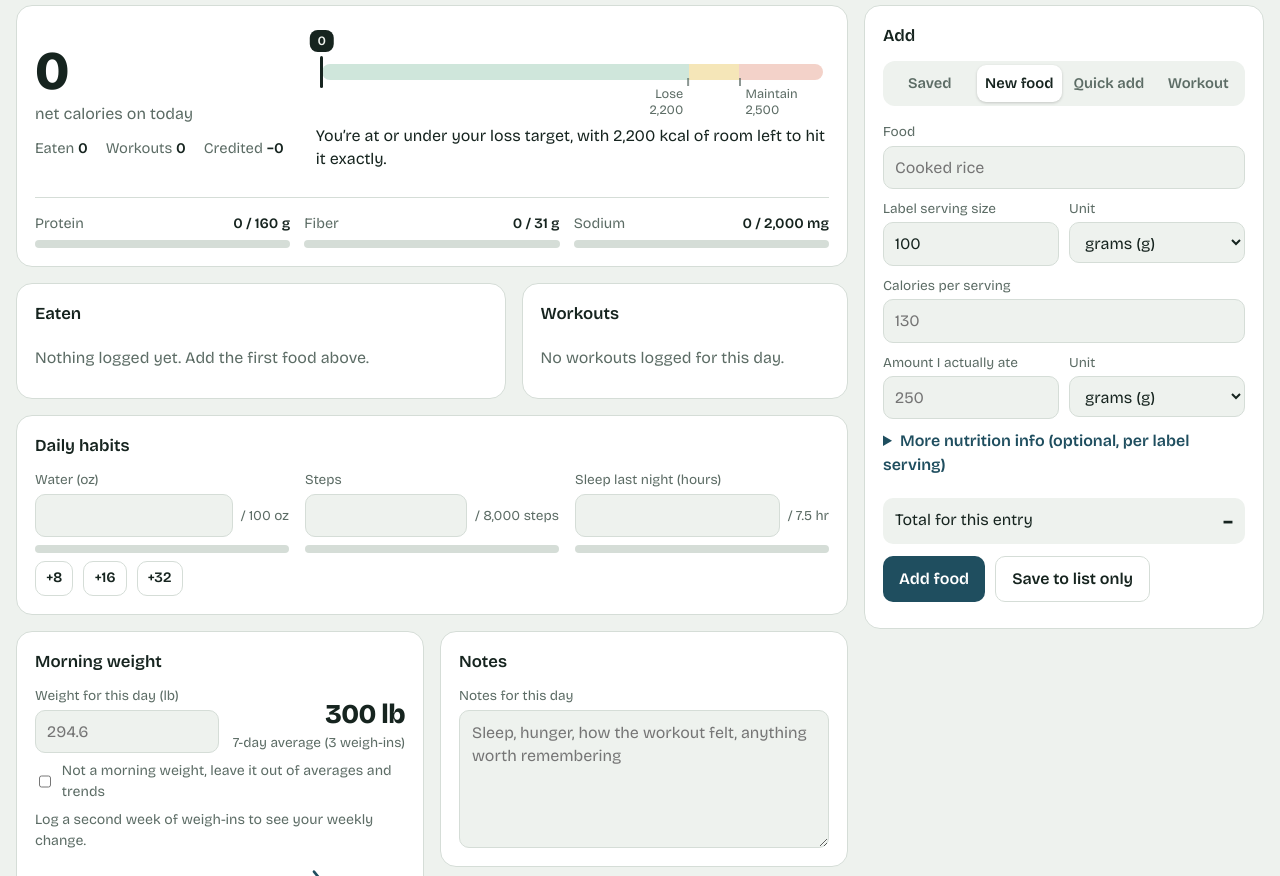
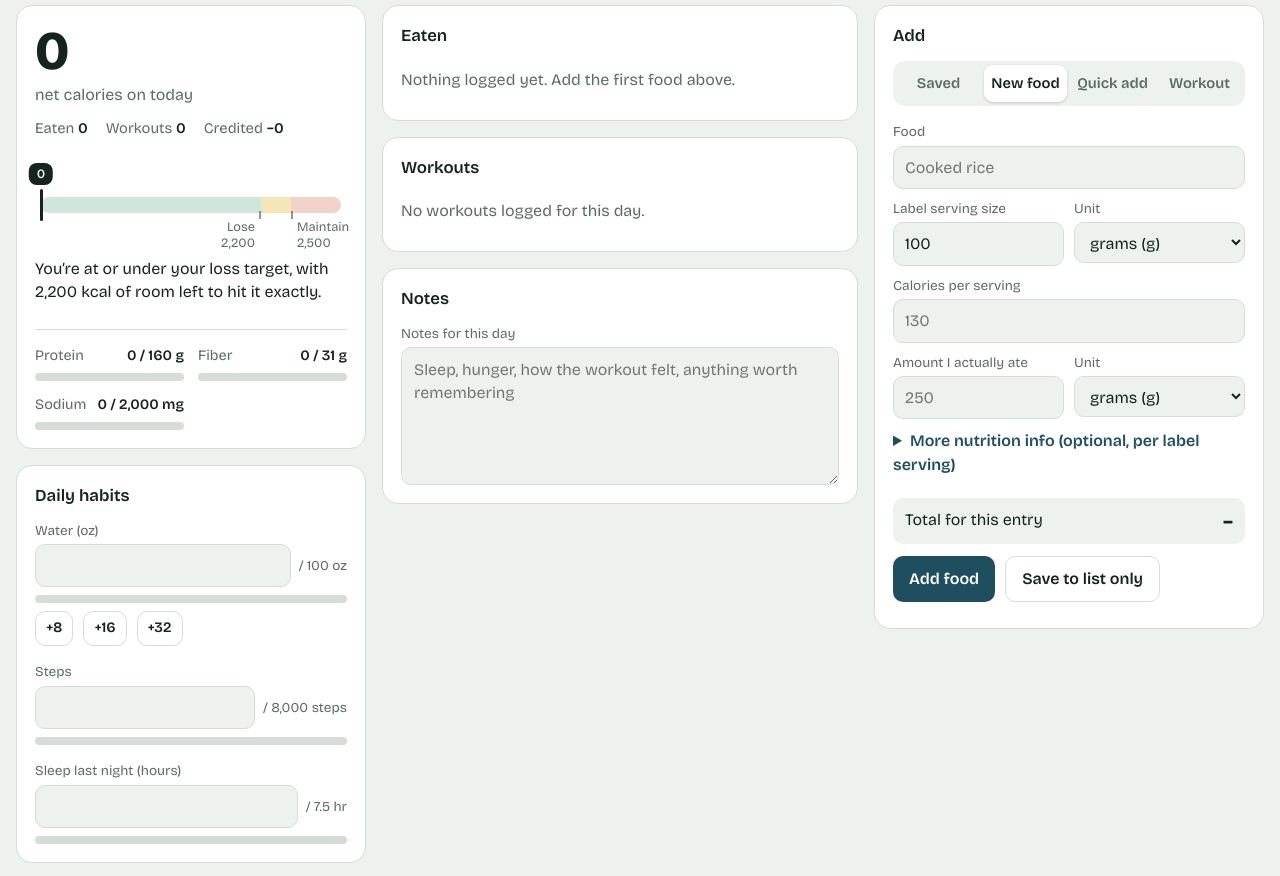
Before and after one commit to Nodboyd/calorie-tracker, a plain HTML site: page index.html in a window 1280 px wide. Shown: the part 62-938 px from the top of the page. Drawn offline with nearby package versions, Linux system fonts and the light colour scheme.

Commit message:
Refactor layout and update HTML structure

```diff
--- a/index.html
+++ b/index.html
@@ -12,7 +12,7 @@ padding-top:env(safe-area-inset-top,0px);color-scheme:light}
 :root[data-theme="dark"]{--bg:#101815;--surface:#18231F;--ink:#E7EFEA;--muted:#9AABA3;--line:#2B3A34;--go:#52B98B;--go-t:#1F3A30;--mid:#E5B93F;--mid-t:#3D3517;--over:#E4745D;--over-t:#43231C;--accent:#7FC1D6;--accent-ink:#0E1A1E;color-scheme:dark}
 *,*::before,*::after{box-sizing:border-box}
 body{margin:0;background:var(--bg);color:var(--ink);font-family:"Bricolage Grotesque",system-ui,-apple-system,"Segoe UI",sans-serif;font-size:16px;line-height:1.45}
-.wrap{max-width:1280px;margin:0 auto;padding:14px 16px calc(90px + env(safe-area-inset-bottom,0px))}
+.wrap{max-width:1600px;margin:0 auto;padding:14px 16px calc(90px + env(safe-area-inset-bottom,0px))}
 .top{display:flex;flex-wrap:wrap;gap:10px;align-items:center;justify-content:space-between;margin-bottom:14px}
 h1{font-size:1.35rem;font-weight:800;margin:0;letter-spacing:-.02em}
 h2{font-size:1.05rem;font-weight:600;margin:0}
@@ -142,6 +142,21 @@ li>div:last-child{display:flex;align-items:center;gap:4px;flex-shrink:0;white-sp
 .chart .raw{stroke:var(--muted);stroke-width:1;opacity:.6}
 .chart .ma{stroke:var(--accent);stroke-width:2.5}
 .chart circle{fill:var(--muted)}
+.col,.cl,.cm{display:contents}
+#pHero{order:1}#pEat{order:2}#pEx{order:3}#pHab{order:4}#pWt{order:5}#pNote{order:6}
+@media (min-width:900px){
+  .cl>.panel,.cm>.panel{grid-column:1}
+  .side{grid-column:2;grid-row:1/span 6}
+}
+@media (min-width:1200px){
+  .layout{grid-template-columns:350px minmax(0,1fr) 390px}
+  .cl,.cm{display:grid;gap:16px;align-content:start;min-width:0}
+  .cl>.panel,.cm>.panel{grid-column:auto}
+  .cl{grid-column:1}.cm{grid-column:2}
+  .side{grid-column:3;grid-row:1}
+  .cl .hero{grid-template-columns:minmax(0,1fr)}
+  .habits{grid-template-columns:minmax(0,1fr)}
+}
 @media (prefers-reduced-motion:reduce){.fill,.pin,.side{transition:none}}
 </style>
 </head>
@@ -212,7 +227,8 @@ li>div:last-child{display:flex;align-items:center;gap:4px;flex-shrink:0;white-sp
 </section>
 <div class="layout">
   <main class="col">
-    <section class="panel hero" aria-live="polite">
+    <div class="cl">
+<section class="panel hero" id="pHero" aria-live="polite">
       <div>
         <div class="big"><span class="n" id="net">0</span></div>
         <div class="u">net calories on <span id="dayLabel"></span></div>
@@ -231,11 +247,7 @@ li>div:last-child{display:flex;align-items:center;gap:4px;flex-shrink:0;white-sp
       </div>
       <div class="nuts" id="nuts"></div>
     </section>
-    <div class="logs">
-      <section class="panel"><h2>Eaten</h2><ul id="foodList2"></ul></section>
-      <section class="panel"><h2>Workouts</h2><ul id="exList"></ul></section>
-    </div>
-    <section class="panel">
+<section class="panel" id="pHab">
       <h2>Daily habits</h2>
       <div class="habits">
         <div><label for="waterIn">Water (oz)</label>
@@ -250,8 +262,7 @@ li>div:last-child{display:flex;align-items:center;gap:4px;flex-shrink:0;white-sp
           <div class="pb"><i id="sleepBar"></i></div></div>
       </div>
     </section>
-    <div class="logs even">
-      <section class="panel">
+<section class="panel" id="pWt">
         <h2>Morning weight</h2>
         <div class="wrow">
           <div><label for="wt">Weight for this day (lb)</label><input id="wt" type="number" min="0" step="0.1" inputmode="decimal" placeholder="294.6"></div>
@@ -261,7 +272,11 @@ li>div:last-child{display:flex;align-items:center;gap:4px;flex-shrink:0;white-sp
         <p class="note" id="wChange" style="margin-top:8px"></p>
         <div id="wSpark"></div>
       </section>
-      <section class="panel">
+    </div>
+    <div class="cm">
+<section class="panel" id="pEat"><h2>Eaten</h2><ul id="foodList2"></ul></section>
+<section class="panel" id="pEx"><h2>Workouts</h2><ul id="exList"></ul></section>
+<section class="panel" id="pNote">
         <h2>Notes</h2>
         <label for="note" style="margin-top:12px">Notes for this day</label>
         <textarea id="note" rows="5" placeholder="Sleep, hunger, how the workout felt, anything worth remembering"></textarea>
```
